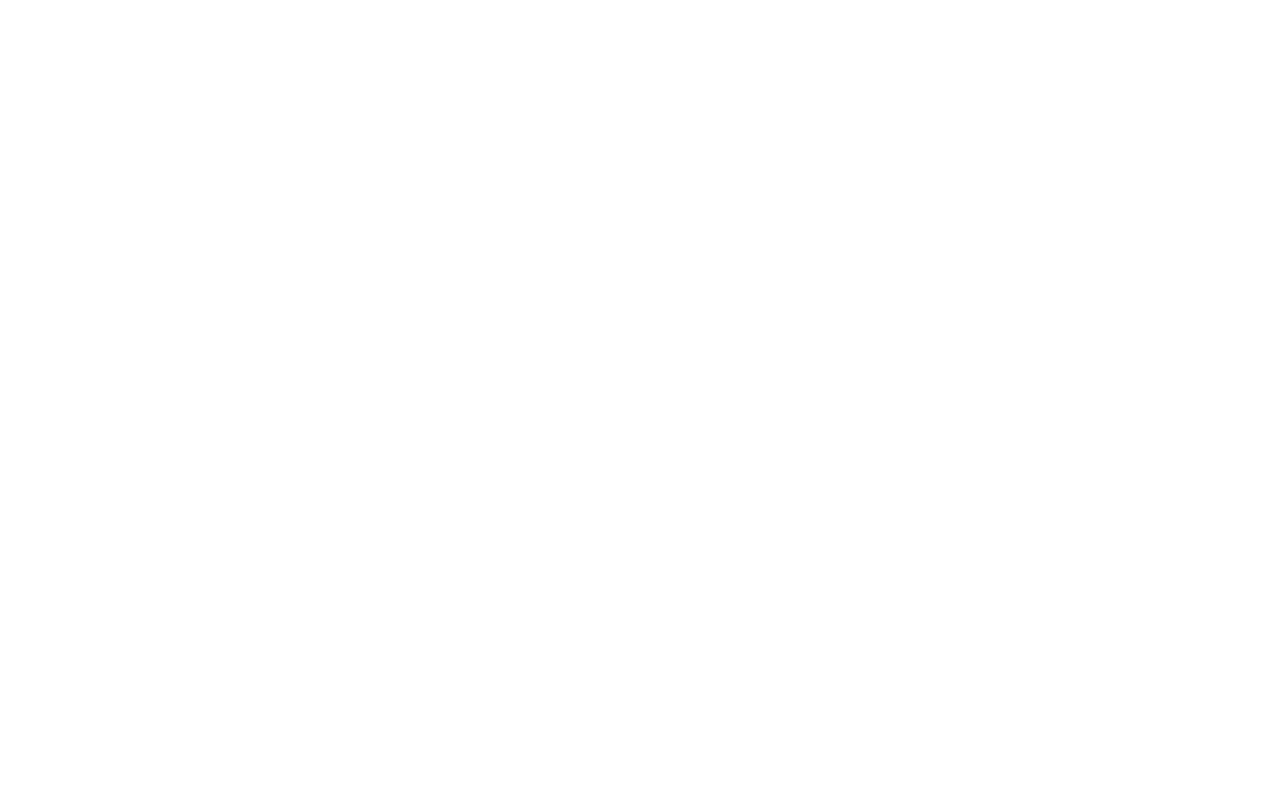
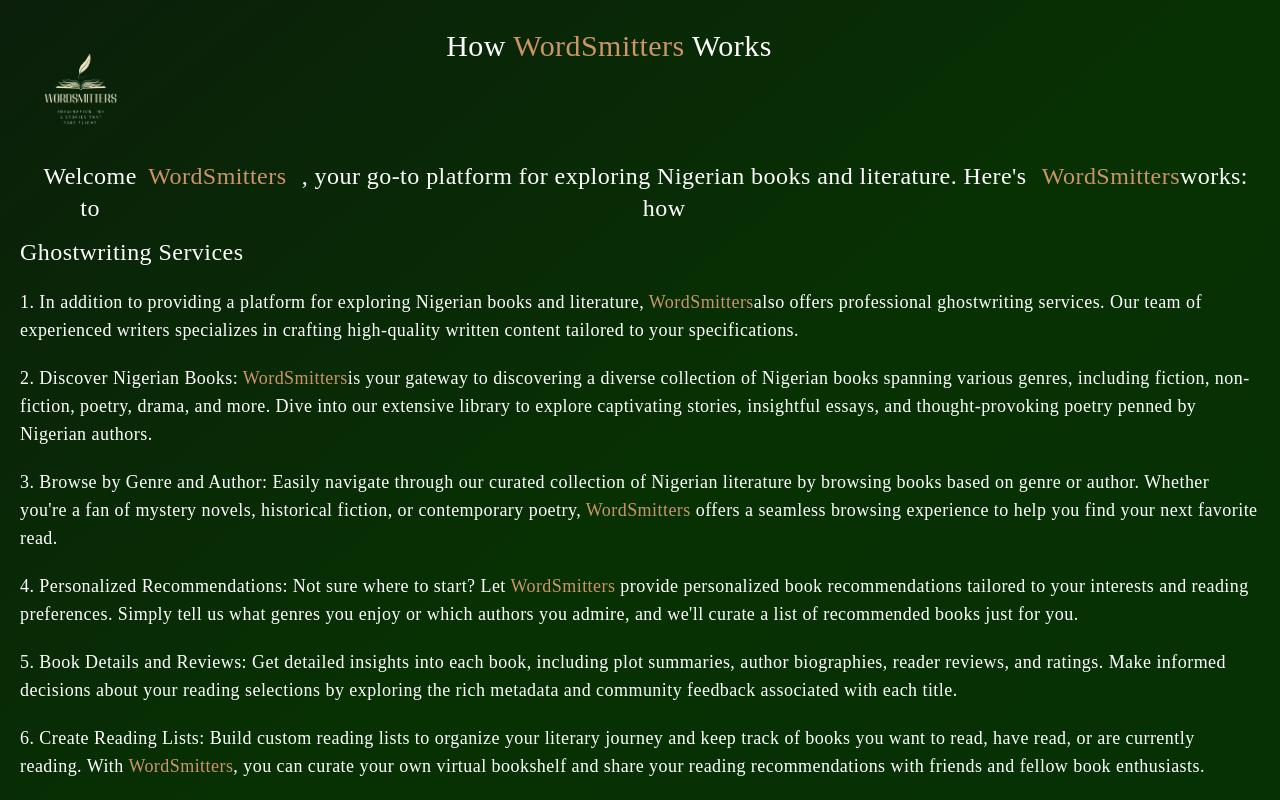
Before and after one commit to Munyia/WordSmitters, a React (Vite) app in the folder client/: page /howitworks in a window 1280 px wide. Before the commit this address had no page. Shown: the top 800 px of the page. Built offline with nearby package versions, Linux system fonts and the light colour scheme; a web font is replaced by a local one.

Commit message:
how it works

```diff
--- a/client/src/App.jsx
+++ b/client/src/App.jsx
@@ -12,6 +12,7 @@
 import About from './pages/About';
 import Community from './components/Community';
 import Conduct from './components/Conduct';
+import HowItWorks from './components/HowItWorks';
 
 function App() {
 
@@ -31,6 +32,7 @@
       <Route path="/about" element ={<About/>}/>
       <Route path="/community" element ={<Community/>}/>
       <Route path="/conduct" element ={<Conduct/>}/>
+      <Route path="/howitworks" element ={<HowItWorks/>}/>
     </Routes>
     </BrowserRouter>
 
--- /dev/null
+++ b/client/src/components/HowItWorks.jsx
@@ -0,0 +1,36 @@
+import React from 'react'
+import llogo from '../assets/res/log.png'
+import { Link } from 'react-router-dom'
+
+
+const HowItWorks = () => {
+  return (
+    <div  className='flex font-medium text-lg leading-loose tracking-wide  p-5 flex-col px-15 bg-gradient-to-br from-[rgb(11,31,10)] via-[rgb(7,49,3)] to-[rgb(6,49,6)]  text-white align-middle   '>
+          <div className='flex pt-2  text-3xl align-middle justify-between text-center'>
+        <div className='w-[20%] '>
+        <Link to={'/'}><img src={llogo} className='h-[15vh]  ' alt="" /></Link>
+        </div>
+        <div className='w-[70%] '>
+        <p className='w-[50%] justify-center'> How <span className='text-pry '> WordSmitters</span> Works</p>
+        </div>
+       </div>
+       <div>
+        <p className='flex justify-center p-3 text-2xl text-center'>Welcome to <span className='text-pry '> WordSmitters</span>, your go-to platform for exploring Nigerian books and literature. Here's how <span className='text-pry '> WordSmitters</span> works:</p>
+       </div>
+       <div className='flex text-lg gap-5 flex-col'>
+        <p className=' flex text-2xl' >Ghostwriting Services</p>
+        <p>1. In addition to providing a platform for exploring Nigerian books and literature, <span className='text-pry '> WordSmitters</span>also offers professional ghostwriting services. Our team of experienced writers specializes in crafting high-quality written content tailored to your specifications. </p>
+        <p>2. Discover Nigerian Books: <span className='text-pry '> WordSmitters</span>is your gateway to discovering a diverse collection of Nigerian books spanning various genres, including fiction, non-fiction, poetry, drama, and more. Dive into our extensive library to explore captivating stories, insightful essays, and thought-provoking poetry penned by Nigerian authors.</p>
+        <p>3. Browse by Genre and Author: Easily navigate through our curated collection of Nigerian literature by browsing books based on genre or author. Whether you're a fan of mystery novels, historical fiction, or contemporary poetry, <span className='text-pry '> WordSmitters</span> offers a seamless browsing experience to help you find your next favorite read.</p>
+        <p>4. Personalized Recommendations: Not sure where to start? Let <span className='text-pry '> WordSmitters</span> provide personalized book recommendations tailored to your interests and reading preferences. Simply tell us what genres you enjoy or which authors you admire, and we'll curate a list of recommended books just for you.</p>
+        <p>5. Book Details and Reviews: Get detailed insights into each book, including plot summaries, author biographies, reader reviews, and ratings. Make informed decisions about your reading selections by exploring the rich metadata and community feedback associated with each title.</p>
+        <p>6. Create Reading Lists: Build custom reading lists to organize your literary journey and keep track of books you want to read, have read, or are currently reading. With<span className='text-pry '> WordSmitters</span>, you can curate your own virtual bookshelf and share your reading recommendations with friends and fellow book enthusiasts.</p>
+        <p>7. Engage with the Community: Join a vibrant community of book lovers and literary enthusiasts on <span className='text-pry '> WordSmitters</span>. Connect with fellow readers, participate in book discussions, share your thoughts on recent reads, and discover new perspectives from diverse voices within our community.</p>
+        <p>8. Stay Updated: Stay informed about the latest additions to our book collection, upcoming author events, literary festivals, and other relevant news and updates from the Nigerian literary scene. Follow our blog, subscribe to our newsletter, or connect with us on social media to stay in the loop.</p>
+        <p>9. Support Nigerian Authors: <span className='text-pry '> WordSmitters</span> is dedicated to promoting Nigerian literature and supporting local authors. By using our platform, you're not only enriching your own reading experience but also contributing to the growth and recognition of Nigerian literary talent.</p>
+       </div>
+    </div>
+  )
+}
+
+export default HowItWorks
```
